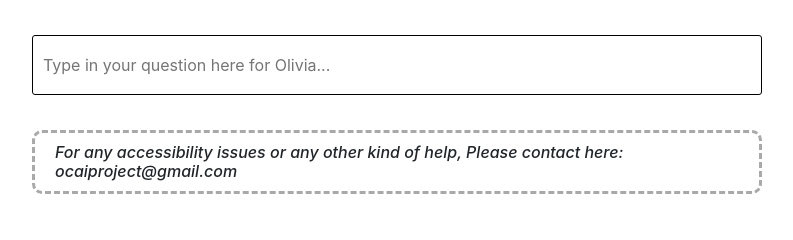
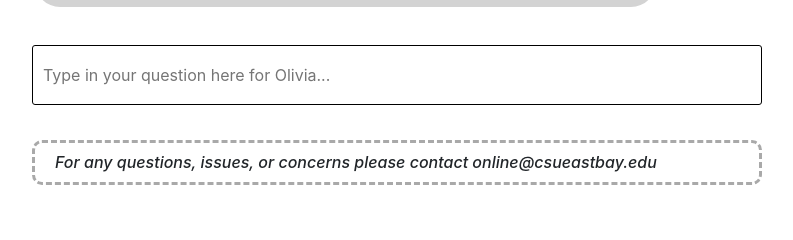
Before and after one commit to Bansari-Barot/e-learning-tool, a Flask app: template chatbot/webapp/app/templates/index.html in a window 1280 px wide. Shown: the part 315-555 px from the top of the page, without its empty margins (243-1036 px from the left). Run offline with Flask 2, Linux system fonts and the light colour scheme; the template is opened without the code that fills it, so the values that code supplies are empty; some libraries are stand-ins or nearby versions.

Commit message:
Edited Message to user

```diff
--- a/chatbot/webapp/app/templates/index.html
+++ b/chatbot/webapp/app/templates/index.html
@@ -42,7 +42,7 @@
                       <input type="submit" hidden>
                     </form>
                 </div>
-                <h6 class="h6" tabindex="0">For any accessibility issues or any other kind of help, Please contact here: ocaiproject@gmail.com</h6>
+                <h6 class="h6" tabindex="0">For any questions, issues, or concerns please contact online@csueastbay.edu</h6>
 
 
             </div>
```
